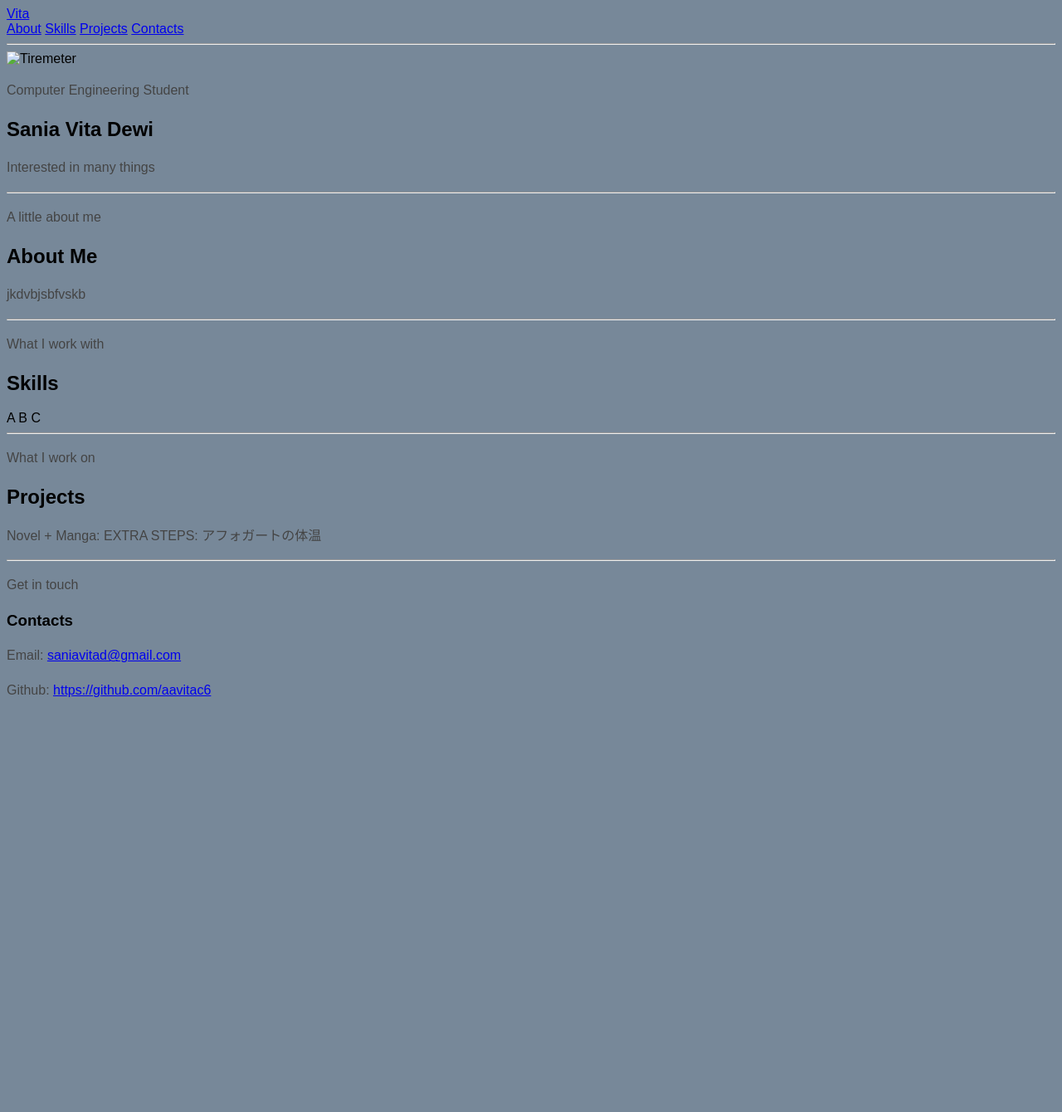
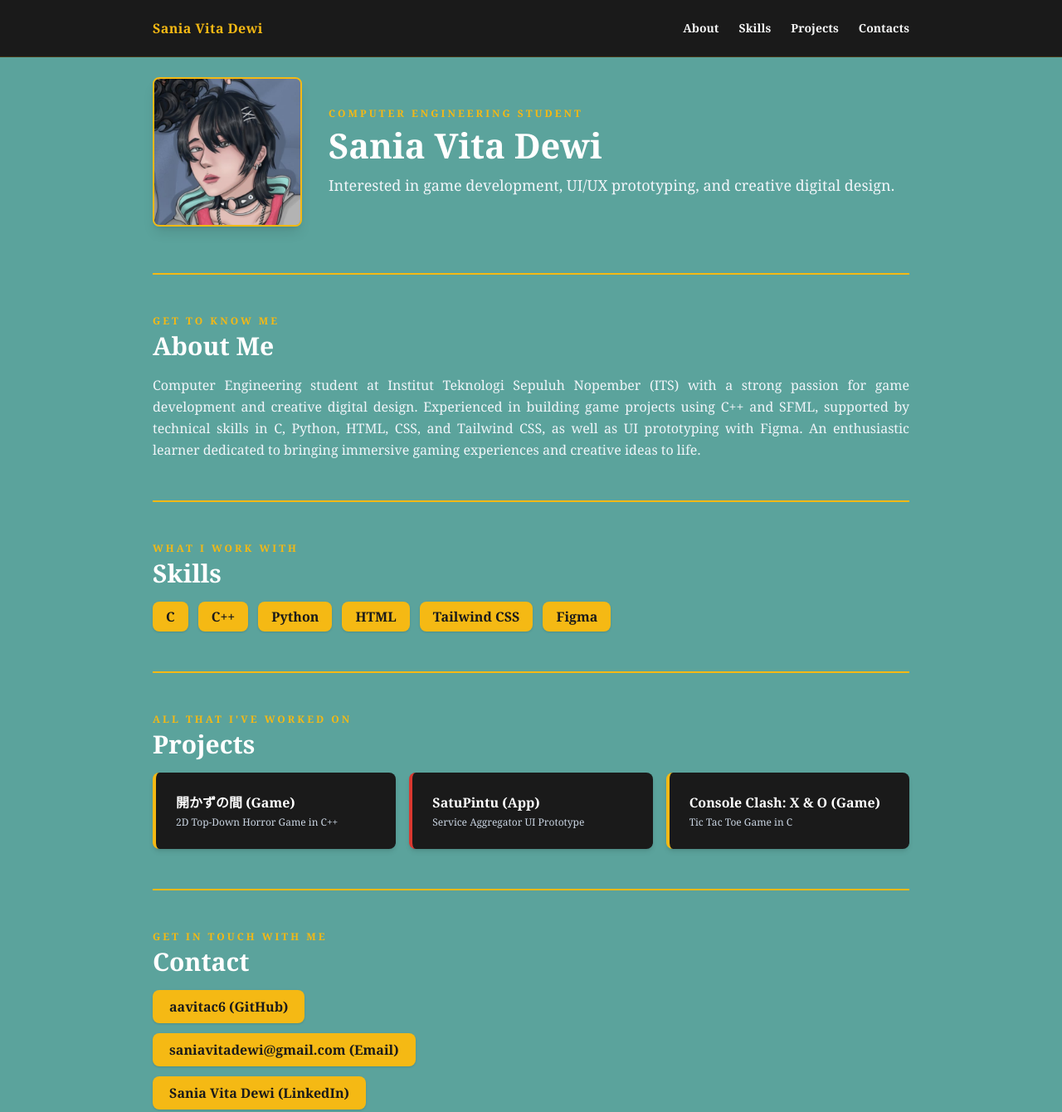
Before and after one commit to aavitac6/Pelatihan_Lab_Multimedia, a website: page index.html in a window 1280 px wide. Shown: the top 1340 px of the page at 83% size. Before the commit the page ends 861 px from the top, so only its background shows below. Drawn offline with nearby package versions, Linux system fonts and the light colour scheme.

Commit message:
Update portofolio dengan tema manga dan karakter chibi

```diff
--- a/css/style.css
+++ /dev/null
@@ -1,19 +0,0 @@
-p {
-  color: #444;
-  line-height: 1.6;
-}
-
-.navbar{
-    display: felx;
-    align-items: center;
-    justify-content: space-between;
-    gap: 24px;
-
-}
-
-
-
-body{
-    background: lightslategray;
-    font-family: sans-serif;
-}
--- a/index.html
+++ b/index.html
@@ -1,60 +1,116 @@
 <!DOCTYPE html>
-<html lang="en">
+<html lang="en" class="scroll-smooth">
+
 <head>
-    <meta charset="UTF-8">
-    <meta name="viewport" content="width=device-width, initial-scale=1.0">
-    <title>Portofolio Vita</title>
-    <link rel="stylesheet" href="css/style.css">
+  <meta charset="UTF-8">
+  <meta name="viewport" content="width=device-width, initial-scale=1.0">
+  <meta name="description" content="Personal Portofolio - Sania Vita Dewi">
+  <title>Sania Vita Dewi || Portofolio</title>
+
+  <script src="https://cdn.jsdelivr.net/npm/@tailwindcss/browser@4"></script>
+  <style type="text/tailwindcss">
+  @theme {
+    --color-manga-teal: #5BA39C;
+    --color-manga-dark: #1A1A1A;
+    --color-manga-yellow: #F5B914;
+    --color-manga-red: #D93830;
+    --color-manga-light: #F4F4F4;
+  }
+</style>
 </head>
-<body>
-    <header>
-        <a href="#home">Vita</a>
-        <div class="navbar">
-            <a href="#about">About</a>
-            <a href="#skills">Skills</a>
-            <a href="#projects">Projects</a>
-            <a href="#contacts">Contacts</a>
-            <hr>
-        </div>
-    </header>
 
-    <section id="home">
-        <img src="/assets/tiremeter.jpe" width="40%" alt="Tiremeter" />
-        <p>Computer Engineering Student</p>
-        <h1>Sania Vita Dewi</h1>
-        <p>Interested in many things</p>
-        <hr>
+<body class="bg-manga-teal text-manga-light font-serif min-h-screen">
+
+  <header class="sticky top-0 z-50 bg-manga-dark border-b border-manga-yellow/20">
+    <div class="max-w-[960px] min-h-[68px] mx-auto px-6 flex items-center justify-between flex-wrap gap-4">
+      <a href="#home" class="font-bold text-manga-yellow tracking-wide">Sania Vita Dewi</a>
+      <div class="flex gap-6 text-sm">
+        <a href="#about" class="font-bold text-manga-light hover:text-manga-yellow transition">About</a>
+        <a href="#skills" class="font-bold text-manga-light hover:text-manga-yellow transition">Skills</a>
+        <a href="#projects" class="font-bold text-manga-light hover:text-manga-yellow transition">Projects</a>
+        <a href="#contact" class="font-bold text-manga-light hover:text-manga-yellow transition">Contacts</a>
+      </div>
+    </div>
+  </header>
+
+  <main class="max-w-[960px] mx-auto px-6">
+
+    <section id="home" class="py-4 sm:py-6 flex flex-col sm:flex-row items-start sm:items-center gap-8">
+      <img src="assets/port.jpeg" alt="Sania Vita Dewi" class="w-45 h-45 sm:w-45 sm:h-45 rounded-lg object-cover shrink-0 border-2 border-manga-yellow shadow-lg">
+      <div class="flex flex-col">
+        <p class="text-xs font-bold tracking-[0.08cm] text-manga-yellow uppercase">Computer Engineering Student</p>
+        <h1 class="text-4xl sm:text-[2.6rem] font-bold text-white leading-tight mt-1 mb-2">Sania Vita Dewi</h1>
+        <p class="text-lg text-slate-100">Interested in game development, UI/UX prototyping, and creative digital design.</p>
+      </div>
     </section>
 
-    <section id="about">
-        <p> A little about me</p>
-        <h2>About Me</h2>
-        <p> jkdvbjsbfvskb</p>
-        <hr>
+    <hr class="border-t-2 border-manga-yellow my-8">
+
+    <section id="about" class="py-4">
+      <p class="text-xs font-bold tracking-[0.08cm] uppercase text-manga-yellow">Get to know me</p>
+      <h2 class="text-3xl font-bold mt-1 mb-4 text-white">About Me</h2>
+      <p class="leading-relaxed text-justify text-slate-100">Computer Engineering student at Institut Teknologi Sepuluh Nopember (ITS) with a strong passion for game development and creative digital design. Experienced in building game projects using C++ and SFML, supported by technical skills in C, Python, HTML, CSS, and Tailwind CSS, as well as UI prototyping with Figma. An enthusiastic learner dedicated to bringing immersive gaming experiences and creative ideas to life.</p>
     </section>
 
-    <section id="skills">
-        <p> What I work with</p>
-        <h2>Skills</h2>
-        <span>A</span>
-        <span>B</span>
-        <span>C</span>
-        <hr>
+    <hr class="border-t-2 border-manga-yellow my-8">
+
+
+    <section id="skills" class="py-4">
+      <p class="text-xs font-bold tracking-[0.08cm] uppercase text-manga-yellow">What I work with</p>
+      <h2 class="text-3xl font-bold mt-1 mb-4 text-white">Skills</h2>
+      <div class="flex flex-wrap gap-3">
+        <span class="bg-manga-yellow text-manga-dark font-bold px-4 py-1.5 rounded-lg p-6 shadow">C</span>
+        <span class="bg-manga-yellow text-manga-dark font-bold px-4 py-1.5 rounded-lg p-6 shadow">C++</span>
+        <span class="bg-manga-yellow text-manga-dark font-bold px-4 py-1.5 rounded-lg p-6 shadow">Python</span>
+        <span class="bg-manga-yellow text-manga-dark font-bold px-4 py-1.5 rounded-lg p-6 shadow">HTML</span>
+        <span class="bg-manga-yellow text-manga-dark font-bold px-4 py-1.5 rounded-lg p-6 shadow">Tailwind CSS</span>
+        <span class="bg-manga-yellow text-manga-dark font-bold px-4 py-1.5 rounded-lg p-6 shadow">Figma</span>
+      </div>
     </section>
 
-    <section id="projects">
-        <p> What I work on</p>
-        <h2>Projects</h2>
-        <p>Novel + Manga: EXTRA STEPS: アフォガートの体温</p>
-        <hr>
+    <hr class="border-t-2 border-manga-yellow my-8">
+
+    <section id="projects" class="py-4">
+      <p class="text-xs font-bold tracking-[0.08cm] uppercase text-manga-yellow">All that I've worked on</p>
+      <h2 class="text-3xl font-bold mt-1 mb-4 text-white">Projects</h2>
+      <div class="grid grid-cols-1 sm:grid-cols-3 gap-4">
+        <div class="bg-manga-dark border-l-4 border-manga-yellow rounded-lg p-6 shadow-md">
+          <p class="font-bold text-white">開かずの間 (Game)</p>
+          <p class="text-xs text-slate-300 mt-1">2D Top-Down Horror Game in C++</p>
+        </div>
+        <div class="bg-manga-dark border-l-4 border-manga-red rounded-lg p-6 shadow-md">
+          <p class="font-bold text-white">SatuPintu (App)</p>
+          <p class="text-xs text-slate-300 mt-1">Service Aggregator UI Prototype</p>
+        </div>
+        <div class="bg-manga-dark border-l-4 border-manga-yellow rounded-lg p-6 shadow-md">
+          <p class="font-bold text-white">Console Clash: X & O (Game)</p>
+          <p class="text-xs text-slate-300 mt-1">Tic Tac Toe Game in C</p>
+        </div>
+      </div>
     </section>
 
-    <section id="contacts">
-        <p>Get in touch</p>
-        <h3>Contacts</h3>
-        <p>Email: <a href="saniavitad@gmail.com">saniavitad@gmail.com</a></p>
-        <p>Github: <a href="https://github.com/aavitac6">https://github.com/aavitac6</a></p>
+    <hr class="border-t-2 border-manga-yellow my-8">
+
+    <section id="contact" class="py-4">
+      <p class="text-xs font-bold tracking-[0.08cm] uppercase text-manga-yellow">Get in touch with me</p>
+      <h2 class="text-3xl font-bold mt-1 mb-4 text-white">Contact</h2>
+      <div class="flex flex-col items-start gap-3">
+        <a href="https://github.com/aavitac6"
+           class="bg-manga-yellow text-manga-dark font-bold text-center px-5 py-2 rounded-lg p-6 hover:opacity-90 transition shadow">aavitac6 (GitHub)</a>
+        <a href="mailto:saniavitadewi@gmail.com"
+           class="bg-manga-yellow text-manga-dark font-bold text-center px-5 py-2 rounded-lg p-6 hover:opacity-90 transition shadow">saniavitadewi@gmail.com (Email)</a>
+        <a href="https://www.linkedin.com/in/saniavitadewi"
+           class="bg-manga-yellow text-manga-dark font-bold text-center px-5 py-2 rounded-lg p-6 hover:opacity-90 transition shadow">Sania Vita Dewi (LinkedIn)</a>
+        <a href="https://www.instagram.com/vita.c_6/"
+           class="bg-manga-yellow text-manga-dark font-bold text-center px-5 py-2 rounded-lg p-6 hover:opacity-90 transition shadow">@vita.c_6 (Instagram)</a>
+      </div>
+
+      <div class="flex justify-center md:justify-end w-full md:w-auto">
+      <img src="assets/chibi.png" alt="Chibi" class="w-48 sm:w-56 md:w-64 object-contain drop-shadow-xl hover:scale-105 transition-transform duration-300">
+      </div>
+
     </section>
+  </main>
+</body>
 
-</body>
 </html>
```
Also changed, not shown: package.json (added, +25 -0 lines), server.js (added, +13 -0 lines), tailwind.html (deleted, +0 -69 lines), assets/chibi.png (added), assets/port.jpeg (added), 2 other files.
